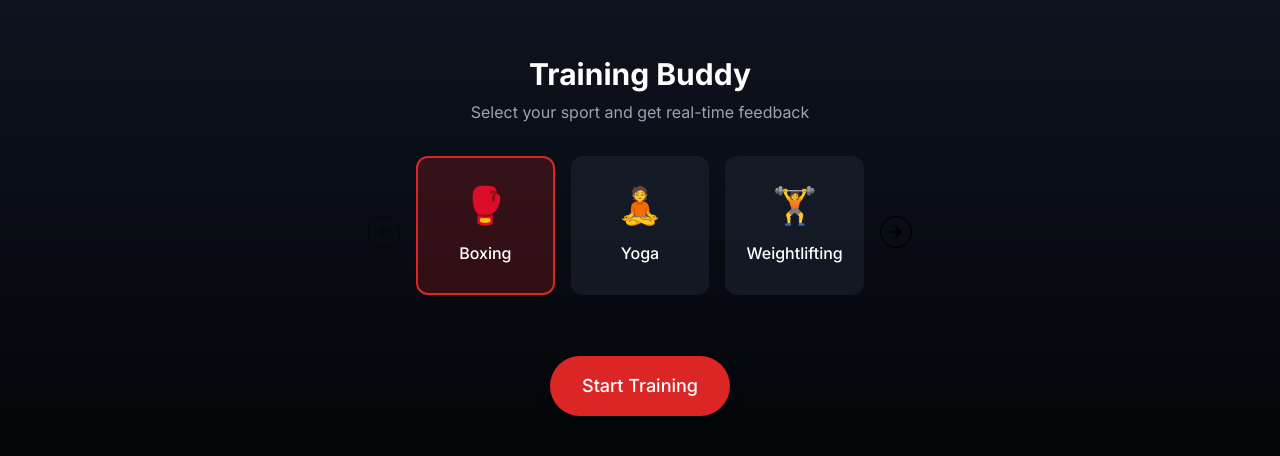
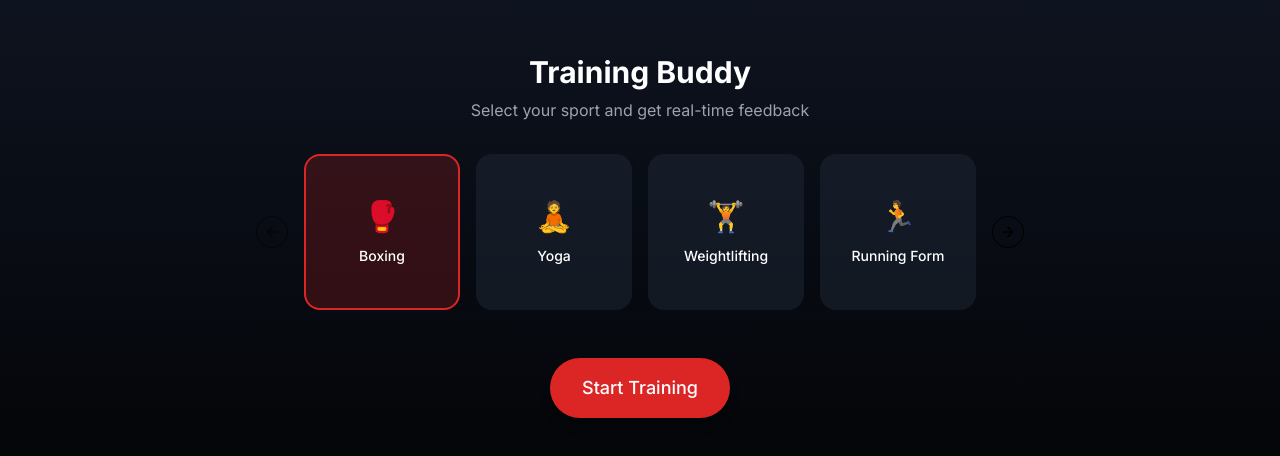
Before and after one commit to event-h0r1zon/start-sprint, a React (Vite) app: page / in a window 1280 px wide. Shown: the part 164-620 px from the top of the page. Built offline with nearby package versions, Linux system fonts and the light colour scheme.

Commit message:
Improve Sport Options Styling
Adjusted the styling of the sport options to make them smaller and rounder for a more appealing appearance.
[skip gpt_engineer]

```diff
--- a/src/pages/Index.tsx
+++ b/src/pages/Index.tsx
@@ -132,21 +132,21 @@ const Index = () => {
           <h1 className="text-3xl font-bold text-white mb-2">Training Buddy</h1>
           <p className="text-gray-400 text-center mb-8">Select your sport and get real-time feedback</p>
 
-          <div className="w-full max-w-md mb-12">
+          <div className="w-full max-w-2xl mb-12">
             <Carousel className="w-full">
               <CarouselContent>
                 {sports.map((sport) => (
-                  <CarouselItem key={sport.id} className="md:basis-1/2 lg:basis-1/3">
+                  <CarouselItem key={sport.id} className="md:basis-1/3 lg:basis-1/4">
                     <div
                       className={`
-                        p-6 aspect-square rounded-xl flex flex-col items-center justify-center gap-4 cursor-pointer
-                        transition-all duration-200 hover:scale-105
+                        p-4 aspect-square rounded-2xl flex flex-col items-center justify-center gap-3 cursor-pointer
+                        transition-all duration-200 hover:scale-105 shadow-lg
                         ${selectedSport === sport.id ? 'bg-accent/20 border-2 border-accent' : 'bg-gray-800/50'}
                       `}
                       onClick={() => setSelectedSport(sport.id)}
                     >
-                      <span className="text-4xl">{sport.icon}</span>
-                      <h3 className="text-white font-medium">{sport.name}</h3>
+                      <span className="text-3xl">{sport.icon}</span>
+                      <h3 className="text-white font-medium text-sm">{sport.name}</h3>
                     </div>
                   </CarouselItem>
                 ))}
```
